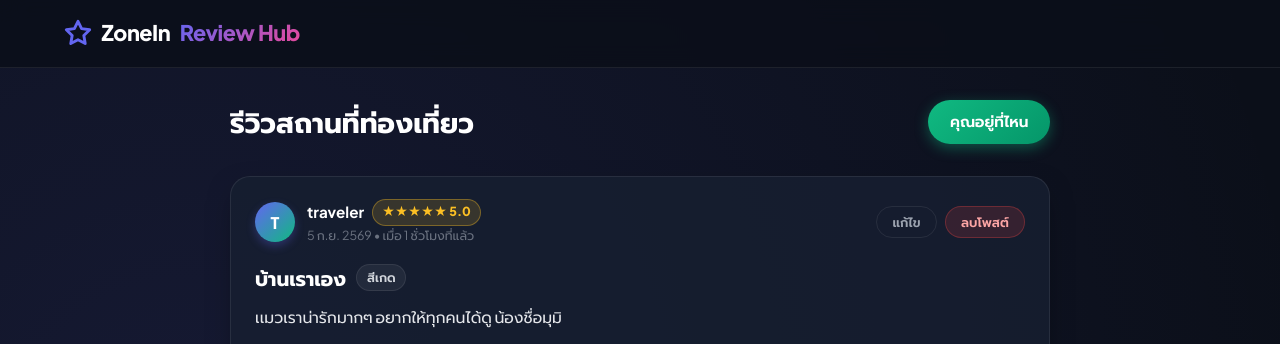
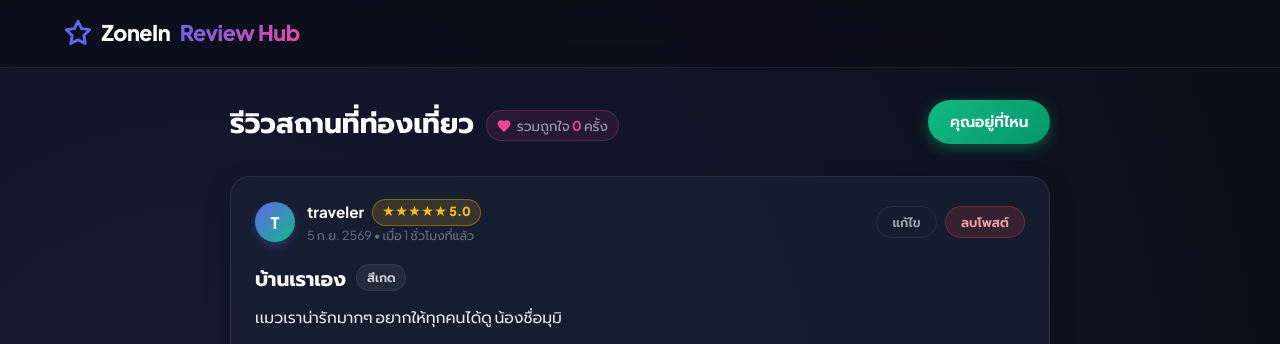
Before and after one commit to Chindarat-Bunta/zonein-demo02, a Django app: page / in a window 1280 px wide. Shown: the top 344 px of the page. Run offline with Django 5.2, Linux system fonts and the light colour scheme; data comes from the database, SQL or seed files in the repository; data that the repository does not hold is empty.

Commit message:
feat(posts): add total likes counter badge and sync with feed

```diff
--- a/web/api_views.py
+++ b/web/api_views.py
@@ -2,7 +2,7 @@ import json
 from django.contrib.auth.models import User
 from django.core.paginator import EmptyPage, PageNotAnInteger, Paginator
 from django.db import transaction
-from django.db.models import F, Q
+from django.db.models import F, Q, Sum
 from django.http import JsonResponse
 from django.shortcuts import get_object_or_404
 from django.utils.html import escape
@@ -103,8 +103,11 @@ def travel_posts_list_create_view(request):
             for p in (posts_page.object_list if hasattr(posts_page, "object_list") else posts_page)
         ]
 
+        total_likes = TravelPost.objects.aggregate(total=Sum("likes_count"))["total"] or 0
+
         return JsonResponse({
             "count": paginator.count,
+            "total_likes": total_likes,
             "num_pages": paginator.num_pages,
             "current_page": posts_page.number if hasattr(posts_page, "number") else 1,
             "has_next": posts_page.has_next() if hasattr(posts_page, "has_next") else False,
--- a/web/templates/web/index.html
+++ b/web/templates/web/index.html
@@ -366,8 +366,14 @@
 <div class="feed-container">
     <!-- Feed Top Action Bar -->
     <div class="feed-top-bar">
-        <div class="feed-title-section">
-            <h1>รีวิวสถานที่ท่องเที่ยว</h1>
+        <div class="feed-title-section" style="display: flex; align-items: baseline; gap: 0.75rem; flex-wrap: wrap;">
+            <h1 style="margin: 0;">รีวิวสถานที่ท่องเที่ยว</h1>
+            <span class="total-likes-badge" id="totalLikesBadge" style="display: inline-flex; align-items: center; gap: 0.35rem; font-size: 0.85rem; color: var(--text-muted); background: rgba(236, 72, 153, 0.1); border: 1px solid rgba(236, 72, 153, 0.25); padding: 0.2rem 0.65rem; border-radius: 9999px;">
+                <svg width="14" height="14" viewBox="0 0 24 24" fill="#ec4899" stroke="#ec4899" stroke-width="2" stroke-linecap="round" stroke-linejoin="round">
+                    <path d="M19 14c1.49-1.46 3-3.21 3-5.5A5.5 5.5 0 0 0 16.5 3c-1.76 0-3 .5-4.5 2-1.5-1.5-2.74-2-4.5-2A5.5 5.5 0 0 0 2 8.5c0 2.3 1.5 4.05 3 5.5l7 7Z"/>
+                </svg>
+                <span>รวมถูกใจ <strong id="totalFeedLikesCount" style="color: #ec4899;">0</strong> ครั้ง</span>
+            </span>
         </div>
         <button type="button" class="btn btn-create-post" onclick="openCreatePostModal()">
             คุณอยู่ที่ไหน
@@ -688,6 +694,11 @@ async function loadTravelPosts() {
         const data = await res.json();
         const posts = data.results || data.posts || [];
 
+        const totalLikesEl = document.getElementById("totalFeedLikesCount");
+        if (totalLikesEl && typeof data.total_likes !== "undefined") {
+            totalLikesEl.innerText = data.total_likes;
+        }
+
         if (posts.length === 0) {
             container.innerHTML = `
                 <div style="background: var(--bg-card); border: 1px dashed var(--border-color); border-radius: var(--radius-lg); padding: 4rem 2rem; text-align: center; color: var(--text-muted);">
@@ -892,6 +903,8 @@ async function handleToggleLike(postId) {
     // Current state
     const wasLiked = btn.classList.contains("liked");
     const currentCount = parseInt(countEl.innerText, 10) || 0;
+    const totalLikesEl = document.getElementById("totalFeedLikesCount");
+    const currentTotalLikes = totalLikesEl ? (parseInt(totalLikesEl.innerText, 10) || 0) : 0;
 
     // 1. Optimistic Update (Immediate visual response)
     const newLiked = !wasLiked;
@@ -913,6 +926,9 @@ async function handleToggleLike(postId) {
         }
     }
     countEl.innerText = newCount;
+    if (totalLikesEl) {
+        totalLikesEl.innerText = Math.max(0, currentTotalLikes + (newLiked ? 1 : -1));
+    }
 
     // 2. Send API request
     try {
@@ -937,6 +953,7 @@ async function handleToggleLike(postId) {
                 if (svg) { svg.setAttribute("fill", "none"); svg.setAttribute("stroke", "currentColor"); }
             }
             countEl.innerText = currentCount;
+            if (totalLikesEl) { totalLikesEl.innerText = currentTotalLikes; }
             showToast(data.error || "เกิดข้อผิดพลาดในการกดไลค์", true);
             return;
         }
@@ -966,6 +983,7 @@ async function handleToggleLike(postId) {
             if (svg) { svg.setAttribute("fill", "none"); svg.setAttribute("stroke", "currentColor"); }
         }
         countEl.innerText = currentCount;
+        if (totalLikesEl) { totalLikesEl.innerText = currentTotalLikes; }
         showToast("ไม่สามารถเชื่อมต่อเซิร์ฟเวอร์ได้", true);
     }
 }
```
